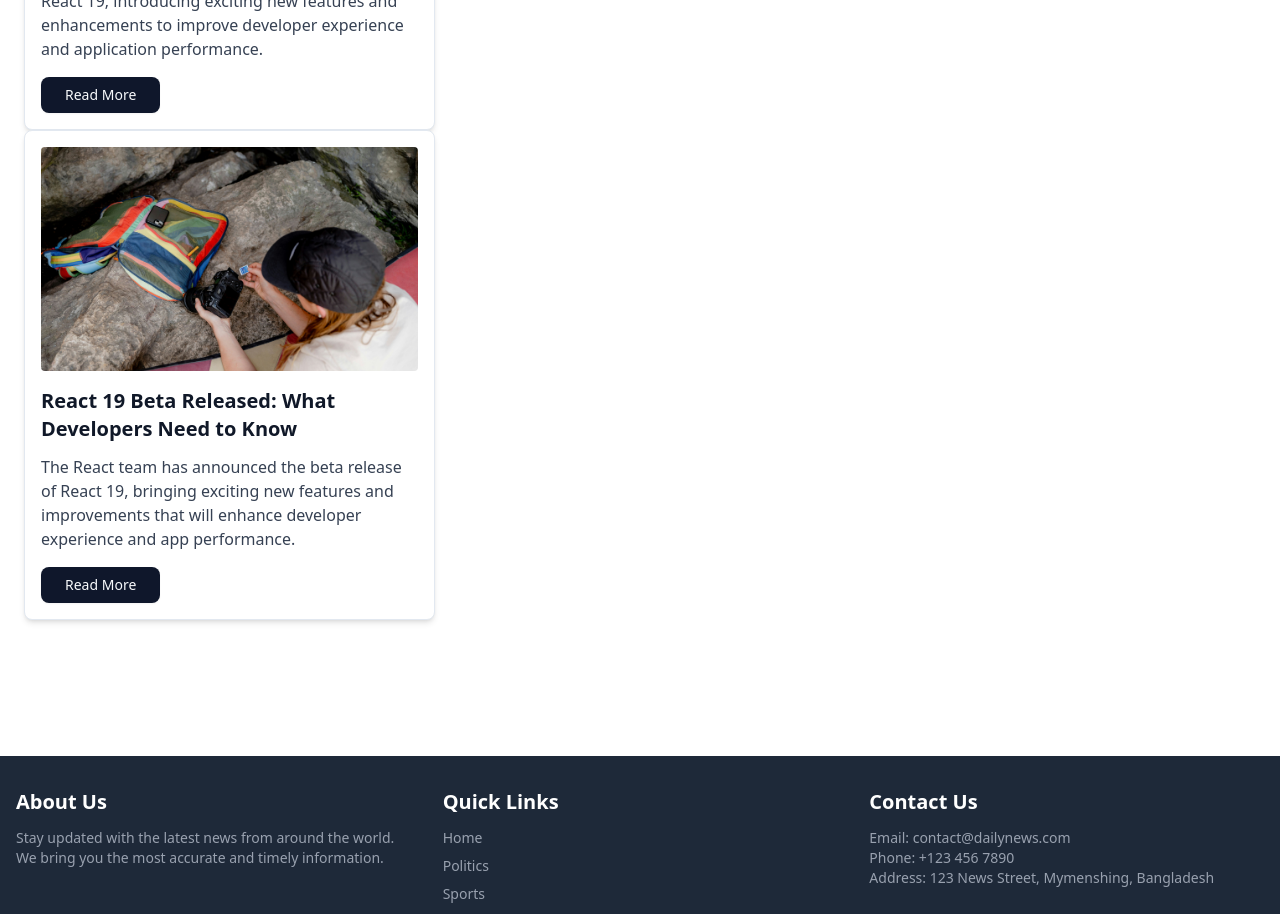
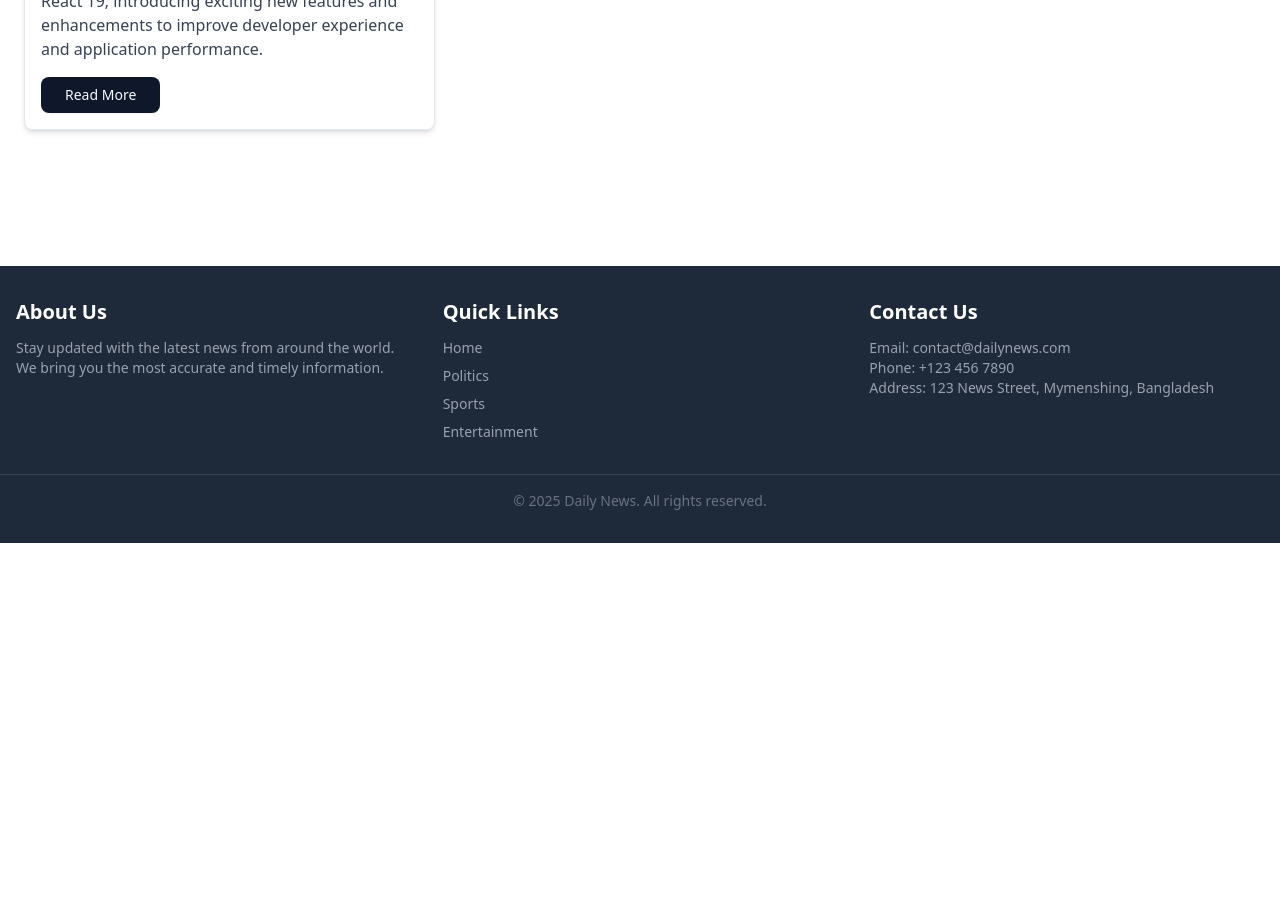
Before and after one commit to Khalid-Saifullaha/next-news-portal, a Next.js app: page / in a window 1280 px wide. Shown: the part 2560-3474 px from the top of the page. After the commit the page ends 3103 px from the top, so only its background shows below. Built offline with nearby package versions, Linux system fonts and the light colour scheme.

Commit message:
remove one card

```diff
--- a/src/components/shared/NewsCard.tsx
+++ b/src/components/shared/NewsCard.tsx
@@ -97,28 +97,6 @@ const NewsCard = () => {
           </Link>
         </div>
       </div>
-      <div className="border p-4 rounded-md shadow-md bg-white">
-        <Link href="/react-news">
-          <Image
-            src={bannerImage}
-            alt="React News Image"
-            className="mb-4 md:h-56 w-full object-cover rounded hover:scale-105 cursor-pointer transition-transform duration-200"
-          />
-        </Link>
-        <div>
-          <h2 className="text-xl font-semibold my-3 text-gray-900">
-            React 19 Beta Released: What Developers Need to Know
-          </h2>
-          <p className="mb-4 text-gray-700">
-            The React team has announced the beta release of React 19, bringing
-            exciting new features and improvements that will enhance developer
-            experience and app performance.
-          </p>
-          <Link href="/react-news">
-            <Button variant="default">Read More</Button>
-          </Link>
-        </div>
-      </div>
     </div>
   );
 };
```
